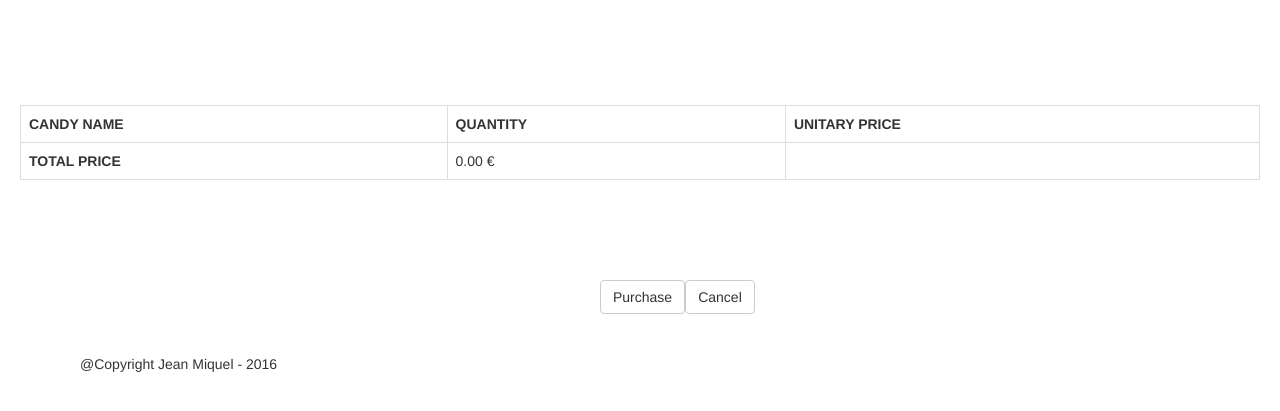
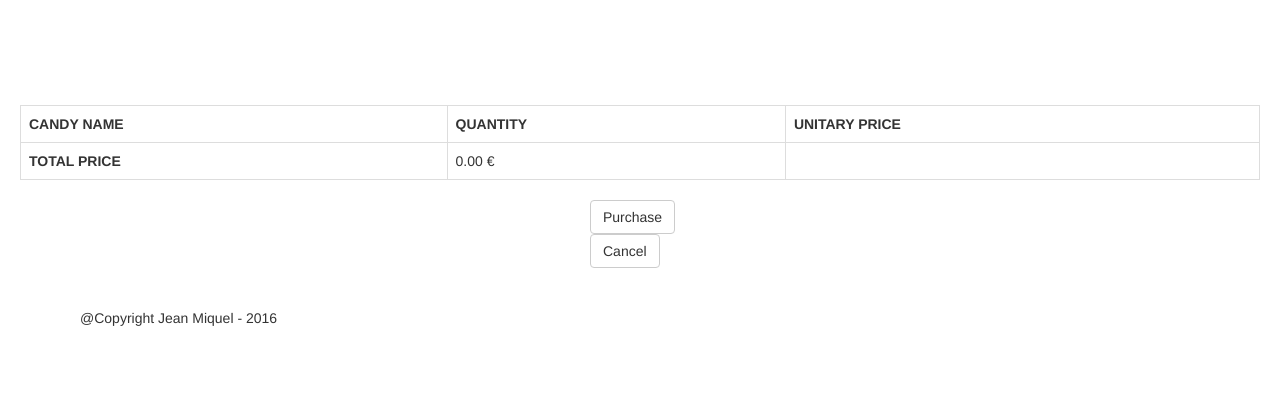
Before and after one commit to jeanmiquel/WebProject, a PHP site: page /view/basket.php in a window 1280 px wide. Shown: the part 165-576 px from the top of the page. Run offline with PHP 8.4, Linux system fonts and the light colour scheme; the template is opened without the code that fills it, so the values that code supplies are empty; some libraries are stand-ins or nearby versions.

Commit message:
new css basketbutton

```diff
--- a/assets/css/style.css
+++ b/assets/css/style.css
@@ -82,7 +82,7 @@ footer
 {
 	max-width: 100px;
 	max-height: 100px;
-	margin-top: 10px;
+	margin: auto;
 }
 
 .catalogue
--- a/view/basket.php
+++ b/view/basket.php
@@ -68,16 +68,15 @@
 
         <!--Button to commit the basket and purchase the candies-->
 
-        <div class="basketbutton">
-            <form action='../controller/ControllerBasket.php' method='POST'>
+            <form class="basketbutton" action='../controller/ControllerBasket.php' method='POST'>
                 <input type='hidden' name='action' value='validBasket'>
-                <button type="submit" class="btn btn-default navbar-left">Purchase</button>
+                <button type="submit" class="btn btn-default">Purchase</button>
             </form>
-            <form action='../controller/ControllerBasket.php' method='POST'>
+            <form class="basketbutton" action='../controller/ControllerBasket.php' method='POST'>
                 <input type='hidden' name='action' value='cancelBasket'>
-                <button type="submit" class="btn btn-default navbar-lefts">Cancel</button>
+                <button type="submit" class="btn btn-default">Cancel</button>
             </form>
-        </div>
+
 
 
         </div>  <!--End of the page div-->
```
